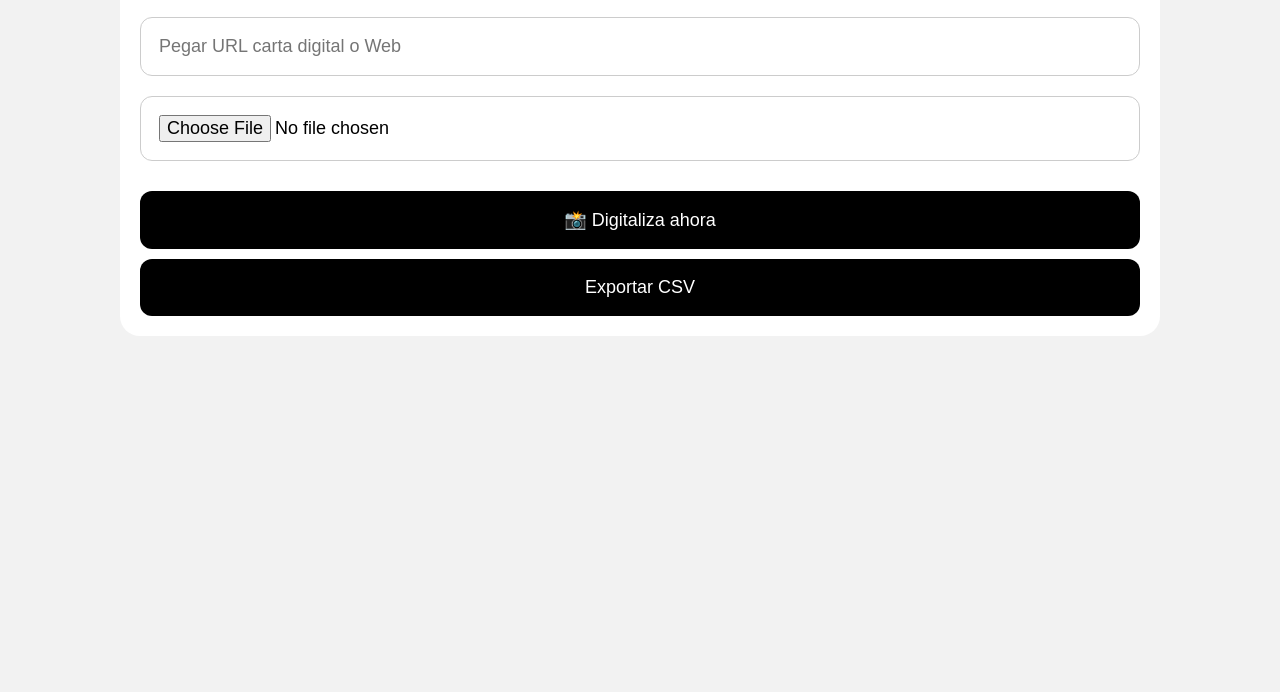
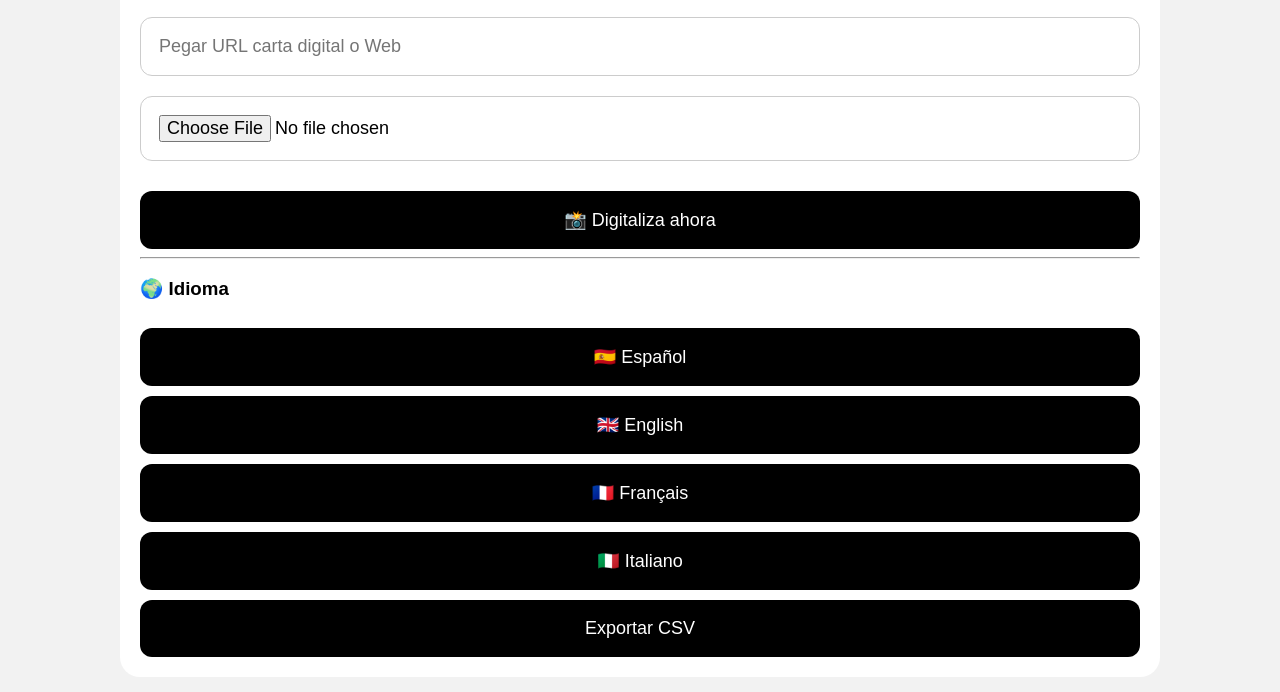
Before and after one commit to johnxxxs/MenuAi-App, a website: page public/index.html in a window 1280 px wide. Shown: the part 176-868 px from the top of the page. Before the commit the page ends 800 px from the top, so only its background shows below. Drawn offline with Linux system fonts and the light colour scheme.

Commit message:
Implement language selection feature in index.html
Added language selection buttons and changeLanguage function.

```diff
--- a/public/index.html
+++ b/public/index.html
@@ -239,6 +239,32 @@
     📸 Digitaliza ahora
   </button>
 
+  <hr>
+
+<h3>
+🌍 Idioma
+</h3>
+
+<div id="languageButtons">
+
+  <button onclick="changeLanguage('es')">
+    🇪🇸 Español
+  </button>
+
+  <button onclick="changeLanguage('en')">
+    🇬🇧 English
+  </button>
+
+  <button onclick="changeLanguage('fr')">
+    🇫🇷 Français
+  </button>
+
+  <button onclick="changeLanguage('it')">
+    🇮🇹 Italiano
+  </button>
+
+</div>
+
   <button onclick="exportCSV()">
     Exportar CSV
   </button>
@@ -250,6 +276,8 @@
 <script>
 
 let currentMenu = [];
+
+let currentLanguage = "es";
 
 async function extractMenu() {
 
@@ -466,6 +494,17 @@ function exportCSV() {
 
 }
 
+  async function changeLanguage(language) {
+
+  currentLanguage = language;
+
+  console.log(
+    "Idioma seleccionado:",
+    language
+  );
+
+}
+
 </script>
 
 </body>
```
